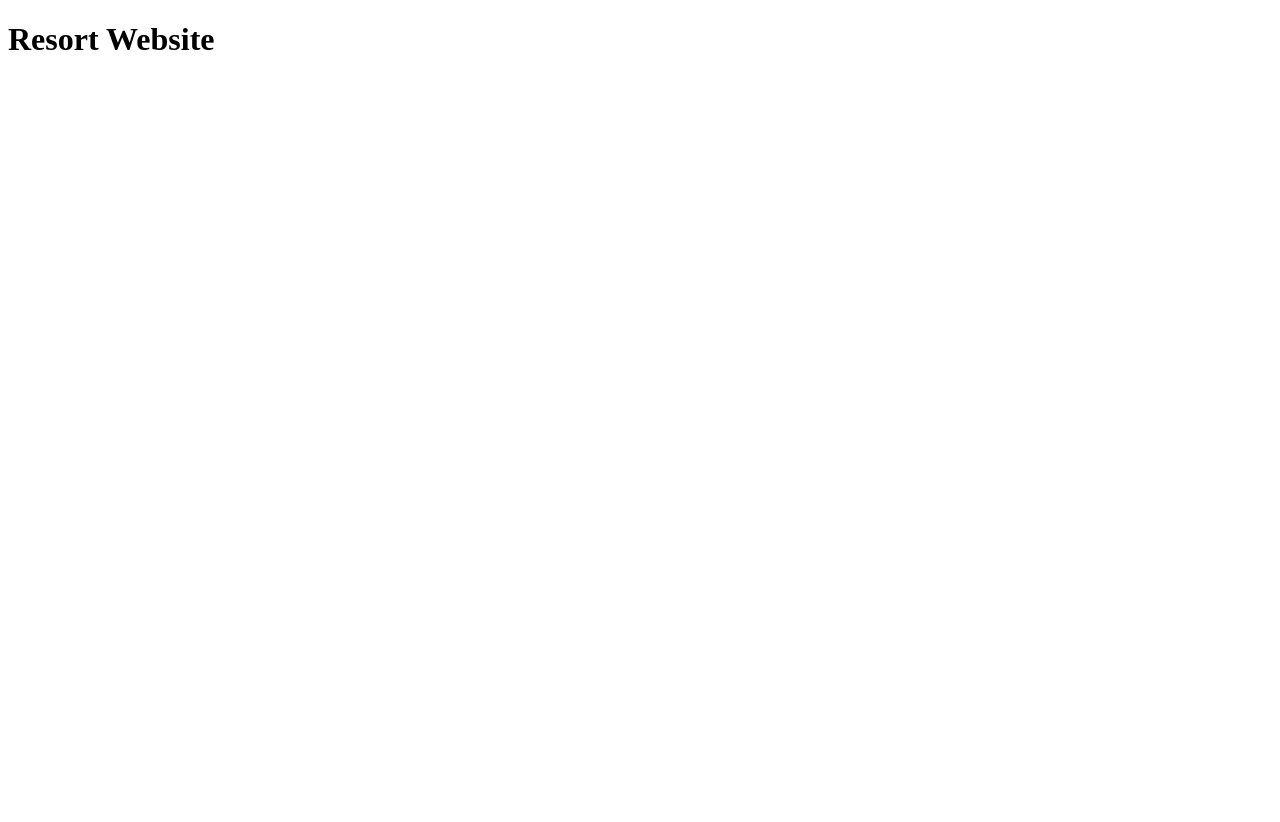
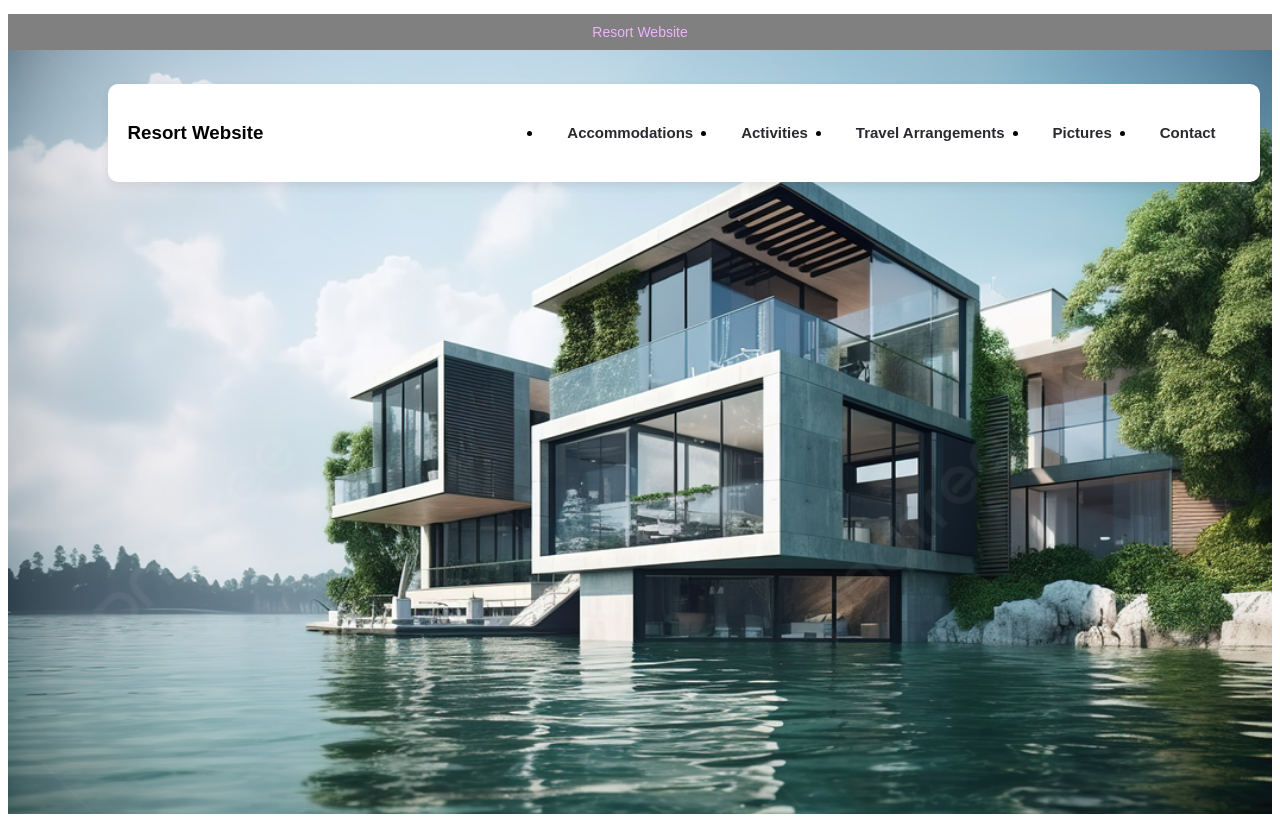
Before and after one commit to Adeventur/resort-websit, a plain HTML site: page index.html in a window 1280 px wide. Before the commit the page ends 800 px from the top, so only its background shows below. Drawn offline with Linux system fonts and the light colour scheme.

Commit message:
add backgroud,borderbox,href tag,list

```diff
--- a/css/style.css
+++ b/css/style.css
@@ -0,0 +1,58 @@
+*{
+          padding: 0%;
+          margin: 0%p;
+          box-sizing: border-box;
+          font-family: 'DM Sans', sans-serif;
+}
+
+.landing {
+          background-image: url("../img/pngtree-this-is-an-animation-of-a-house-over-the-water-picture-image_2739027.jpg");
+          background-size: cover;
+          background-repeat: no-repeat;
+          width: 100%;
+          height: 100vh;
+}
+
+.campaign {
+          background-color: grey;
+          background-size: cover;
+          background-repeat: no-repeat;
+          width: 100%;
+}
+
+      .campaign-p {
+          text-align: center;
+          color: #EEB2FF;
+          padding: 10px 0px;
+          font-size: 14px;
+}
+.showcase {
+          padding: 20px 99.6px;
+}
+
+.header {
+          background-color: #ffffff;
+          border-radius: 10px;
+          display: flex;
+          justify-content: space-between;
+          align-items: center;
+          padding: 0px 20px;
+          position: fixed;
+          width: 90%;
+          box-shadow: 0 4px 10px rgba(37, 47, 63, .1);
+}
+
+.header ul {
+          display: inline-flex;
+}
+
+.header li {
+          padding: 24px;
+}
+
+.header a {
+          color: #292930;
+          font-size: 15px;
+          text-decoration: none;
+          font-weight: 900;
+}
--- a/index.html
+++ b/index.html
@@ -4,9 +4,42 @@
           <meta charset="UTF-8">
           <meta name="viewport" content="width=device-width, initial-scale=1.0">
           <meta http-equiv="X-UA-Compatible" content="ie=edge">
+          <link rel="stylesheet" href="css/style.css">
           <title>Resort Website</title>
 </head>
 <body>
-       <h1>Resort Website</h1>
+          <section class="overall">
+          <section class="landing">
+           <div class="campaign">
+           <p class="campaign-p">Resort Website</a></p>
+           </div>
+           <div class="showcase">
+                              <div class="header">
+                                  <div class="Resort">
+                                      <h3>Resort Website</h3>
+                                  </div>
+
+                                  <div class="nav-list">
+                                      <ul>
+                                          <li>
+                                              <a href="#">Accommodations</a>
+                                          </li>
+                                          <li>
+                                              <a href="#">Activities</a>
+                                          </li>
+                                          <li>
+                                              <a href="#">Travel Arrangements</a>
+                                          </li>
+                                          <li>
+                                              <a href="#">Pictures</a>
+                                          </li>
+                                          <li>
+                                                  <a href="#">Contact</a>
+                                          </li>
+                                      </ul>
+                                  </div>
+
+          </section>
+          </section>
 </body>
 </html>
```
Also changed, not shown: img/photo-1556691421-cf15fe27a0b6.avif (added), img/pngtree-this-is-an-animation-of-a-house-over-the-water-picture-image_2739027.jpg (added).
